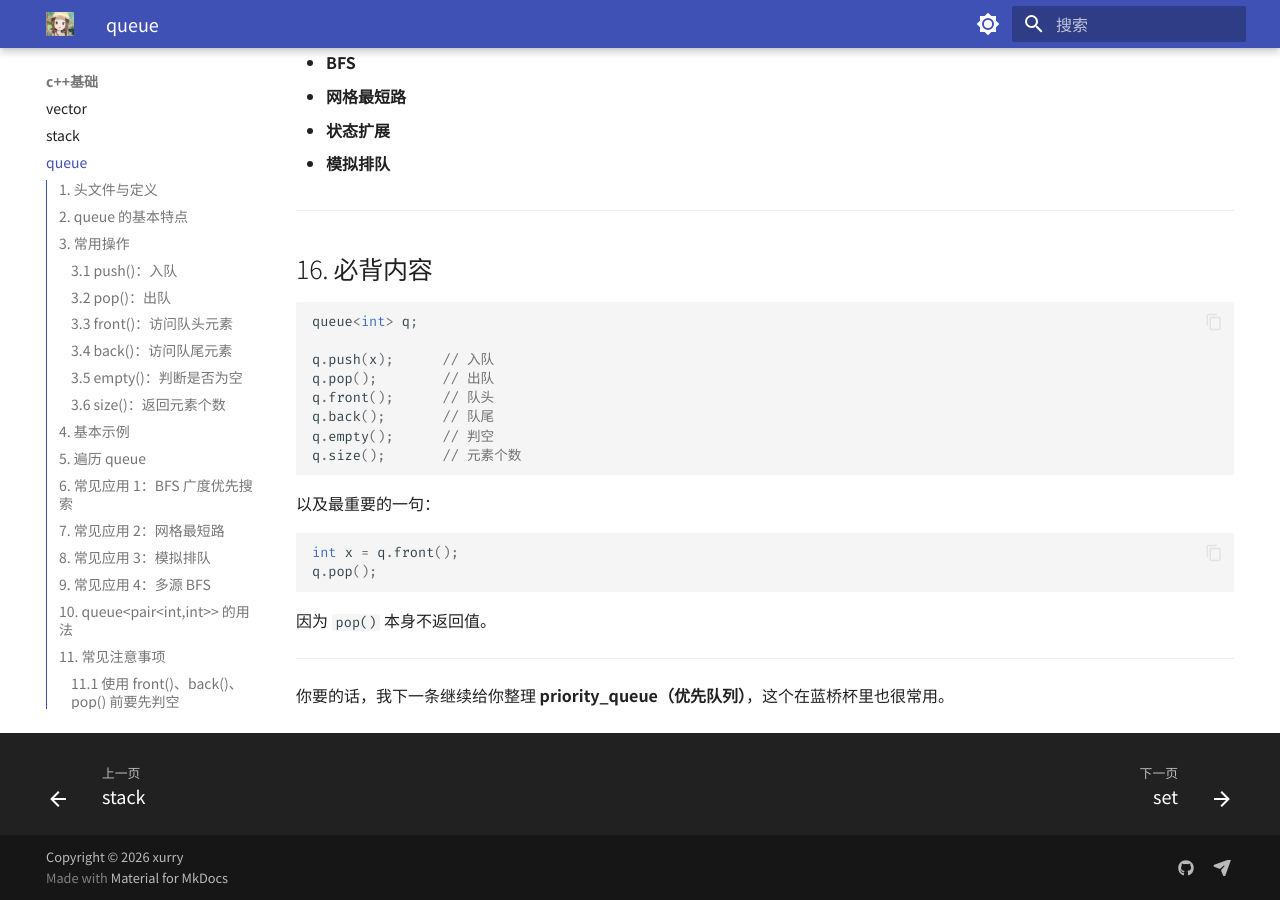
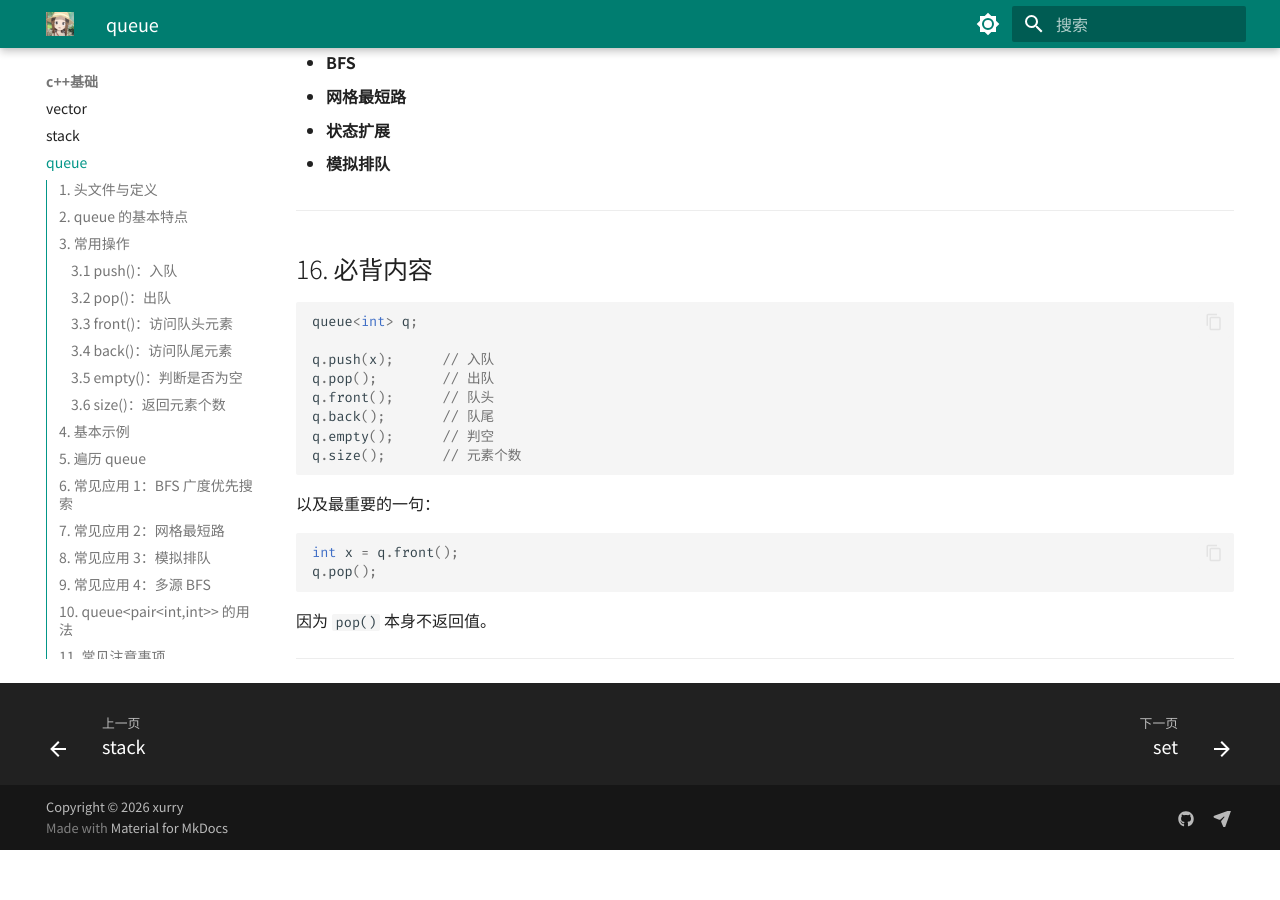
Before and after one commit to kingpoints266-cell/mynotes, an MkDocs documentation site: the page built from docs/c++基础/queue.md, in a window 1280 px wide and 900 px high, scrolled down 11682 px. Built offline with MkDocs 1.6.1 and Material for MkDocs 9.7.7, drawn with Linux system fonts in a browser that asks for light colours; after the commit the page ends 12532 px from its top, so only the background shows below that.

Commit message:
auto update 2026/04/13 19:48:11

```diff
--- a/docs/c++基础/queue.md
+++ b/docs/c++基础/queue.md
@@ -637,5 +637,3 @@ q.pop();
 因为 `pop()` 本身不返回值。
 
 ---
-
-你要的话，我下一条继续给你整理 **priority_queue（优先队列）**，这个在蓝桥杯里也很常用。
--- a/mkdocs.yml
+++ b/mkdocs.yml
@@ -87,8 +87,9 @@ markdown_extensions:
       custom_checkbox: true
   - pymdownx.arithmatex:    # 开启数学公式渲染支持（对算法原理和数学推导极其重要）
       generic: true
-
-
+#在文件最底部引入 CSS
+extra_css:
+  - stylesheets/extra.css
 # 配合数学公式渲染所需的外部脚本
 extra_javascript:
   - javascripts/mathjax.js
```
Also changed, not shown: docs/c++基础/set.md (+0 -2 lines).
